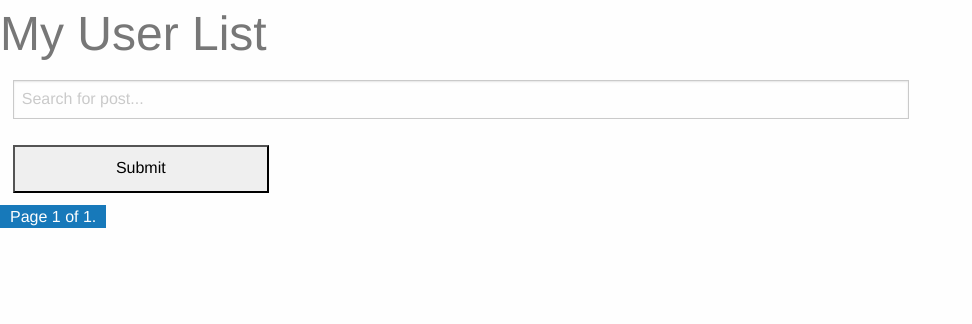
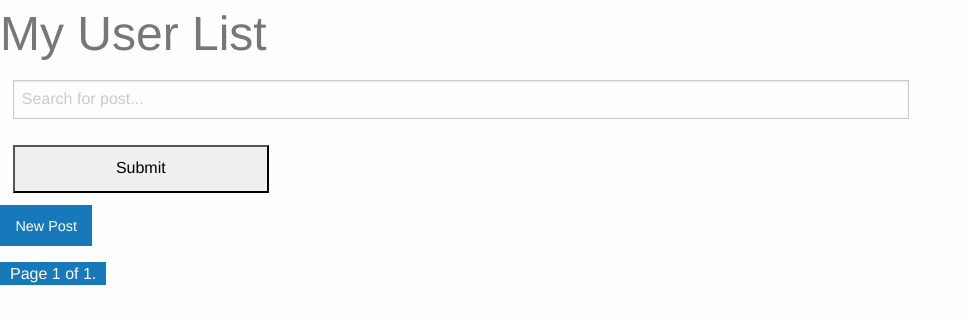
Before and after one commit to meshnesh/django-blog, a Django app: page / in a window 1280 px wide. Shown: the top 324 px of the page, without its empty margins (0-972 px from the left). Run offline with Django 3.2, Linux system fonts and the light colour scheme; data that the repository does not hold is empty; some libraries are stand-ins or nearby versions.

Commit message:
Connected pages using buttons

```diff
--- a/blog/templates/post_detail.html
+++ b/blog/templates/post_detail.html
@@ -22,7 +22,8 @@
 
 		{{ instance.content|linebreaks }}<br>
 
-
+		<a href="{{ instance.get_absolute_url }}edit/ " class="button">Edit Post</a>
+		<a href="{{ instance.get_absolute_url }}delete/ " class="button">Delete Post</a>
 		<p><div class="fb-like" data-href="{ request.build_absolute_uri }}" data-layout="button_count" data-action="like" data-show-faces="true" data-share="false"></div></p>
 
 		<div>
--- a/blog/templates/post_list.html
+++ b/blog/templates/post_list.html
@@ -8,6 +8,9 @@
         <input type="text" placeholder="Search for post..." name="q" class="column" style="width:70%; margin: 1%;" value="{{ request.GET.q }}">
         <input type="submit" class="column"  style="width:20%; margin: 1%;  padding: 1%;">
     </form>
+</div>
+<div class="row column small-4 small centered">
+    <a href="{{ instance.get_absolute_url }}create/ " class="button">New Post</a>
 </div>
 {% for obj in object_list %}
 <div class="row">
```
